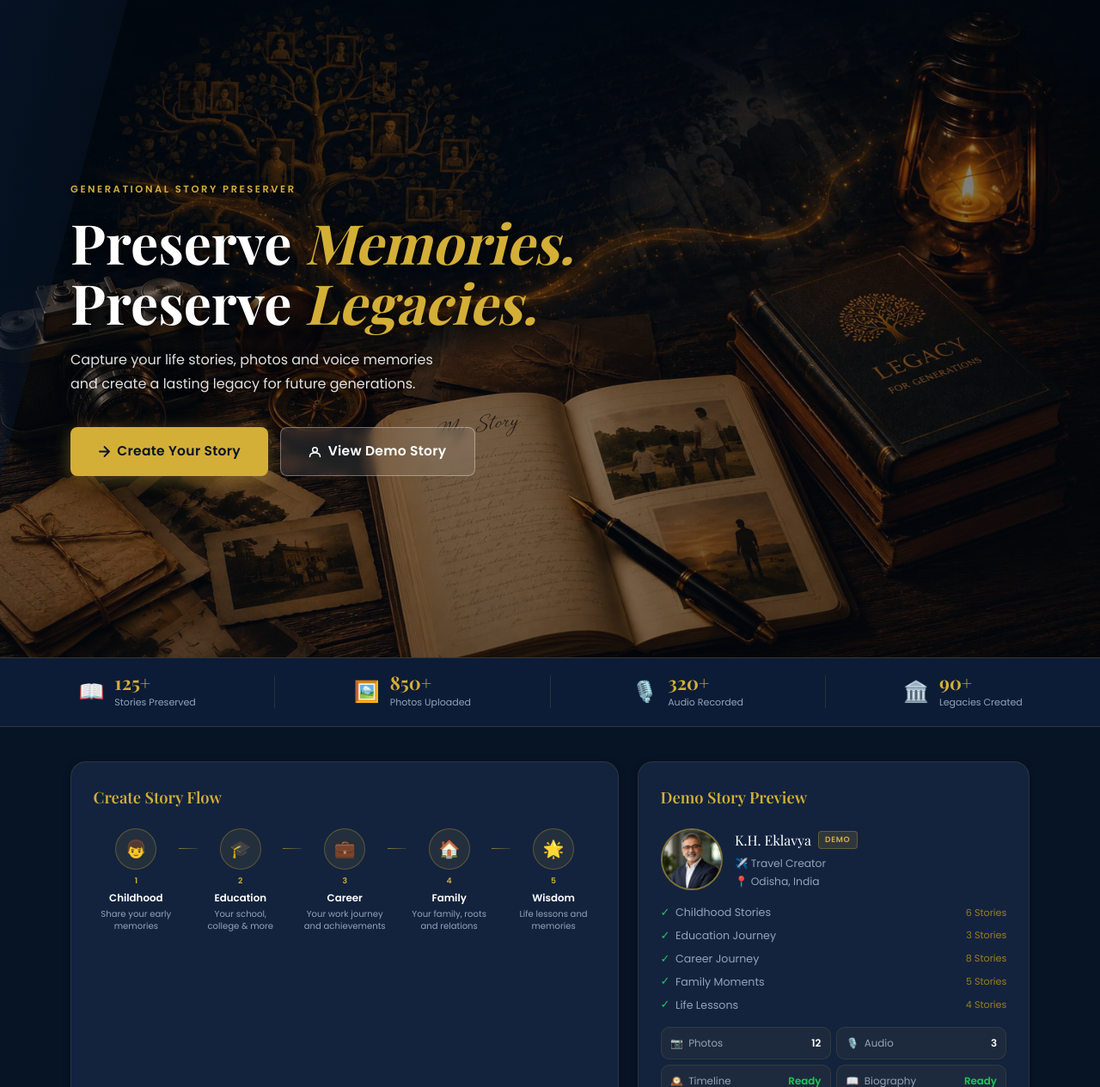
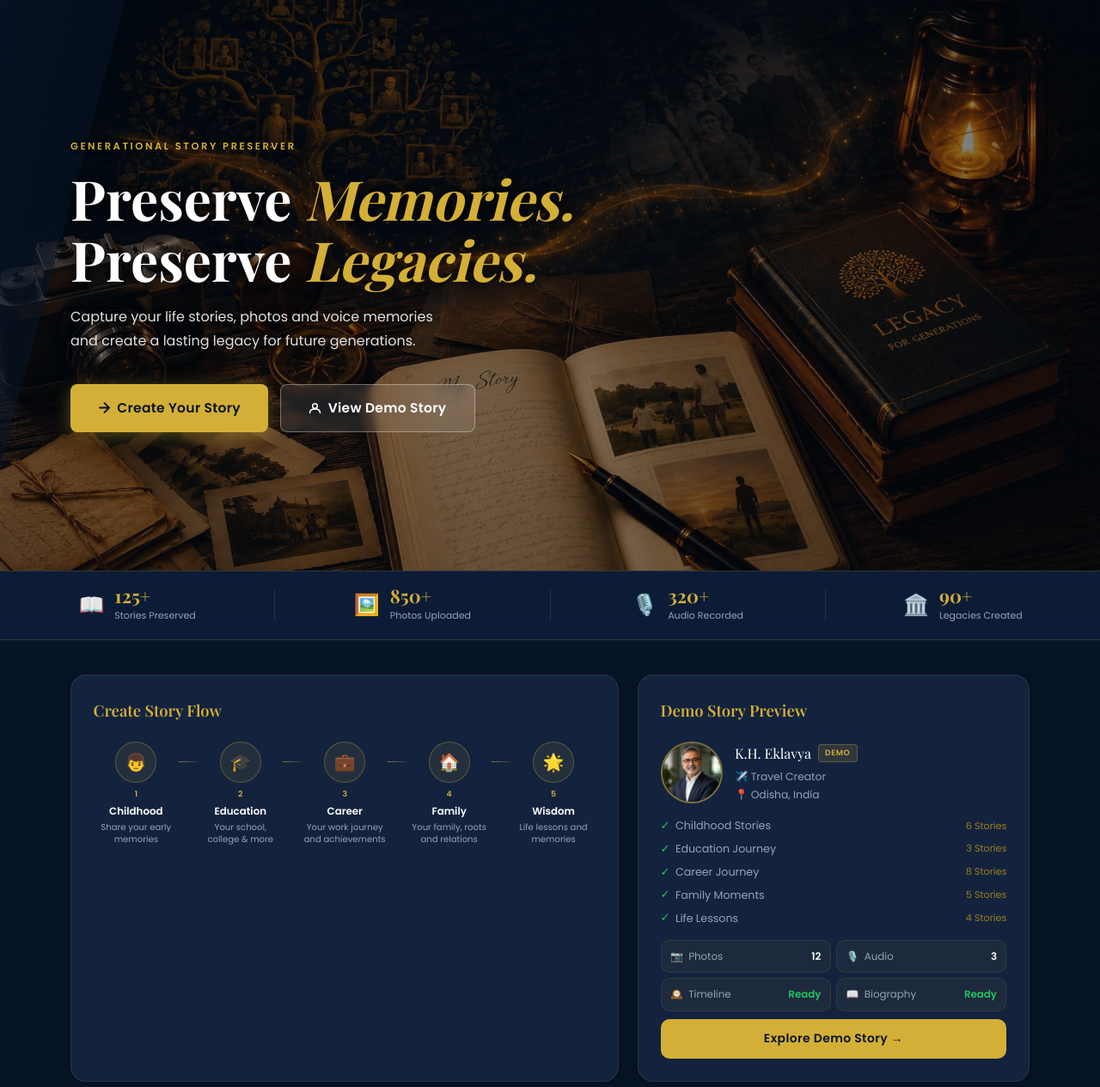
Before and after one commit to snsarthak-web/Gsp-Generational-story-preserver, a Flask app: page / in a window 1280 px wide. Shown: the part 68-1333 px from the top of the page at 86% size. Run offline with Flask 3, Linux system fonts and the light colour scheme; some web fonts are replaced.

Commit message:
Fixed hero height for all screen sizes

```diff
--- a/static/css/style.css
+++ b/static/css/style.css
@@ -1,6 +1,5 @@
 /* ============================================================
-   GSP — Generational Story Preserver  |  Premium Theme v5
-   Full-screen hero · Clear text · Gold & Navy
+   GSP — Generational Story Preserver
    ============================================================ */
 @import url('https://fonts.googleapis.com/css2?family=Playfair+Display:ital,wght@0,400;0,600;0,700;1,400;1,600&family=Poppins:wght@300;400;500;600&display=swap');
 
@@ -257,15 +256,13 @@ select option { background: var(--navy-card); }
 
 /* ================================================================
    HERO — FULL SCREEN
-   The background image covers 100% width × 100vh
-   Text sits on top with a strong dark gradient overlay
    ================================================================ */
 .hero-full {
   position: relative;
   width: 100%;
-  height: 100vh;          /* full screen height */
-  min-height: 520px;
-  max-height: 765px;
+  height: 83vh;
+  min-height: 500px;
+  max-height: 800px;
   overflow: hidden;
   display: flex;
   align-items: center;
```
